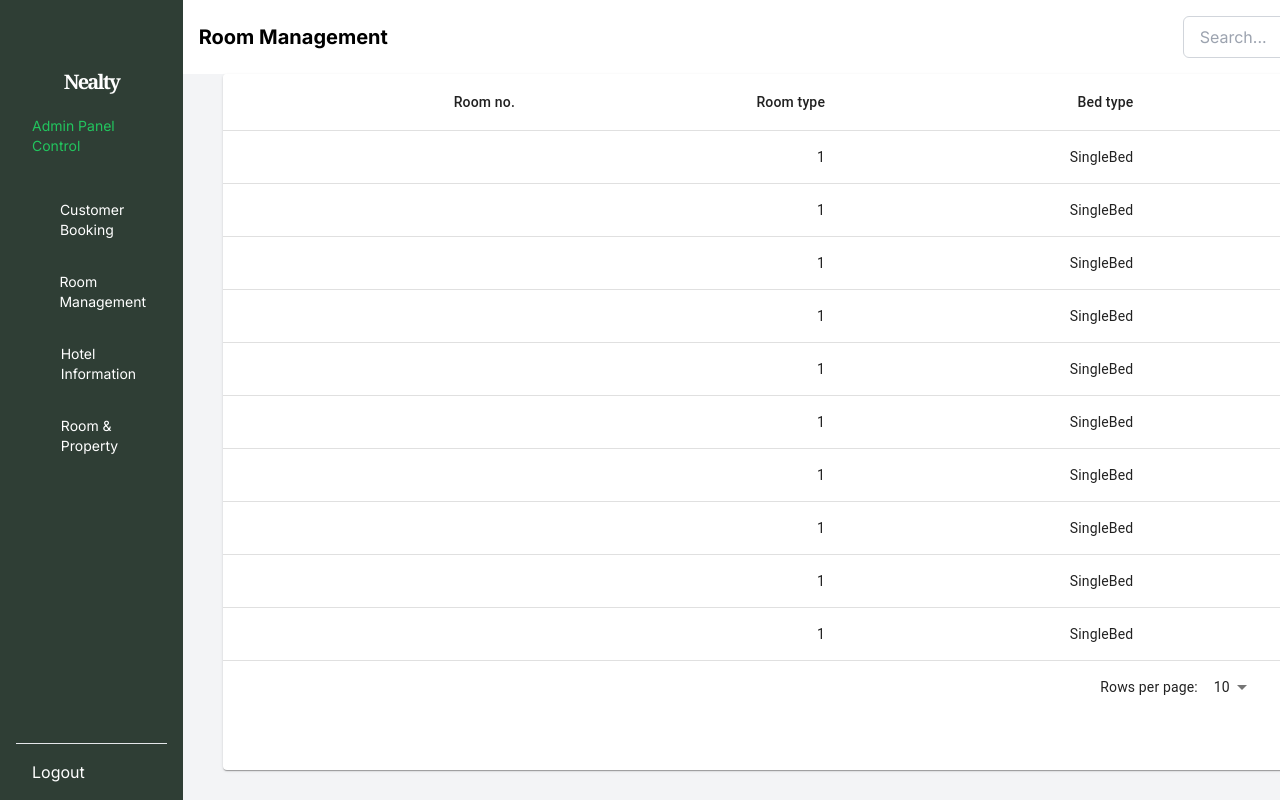
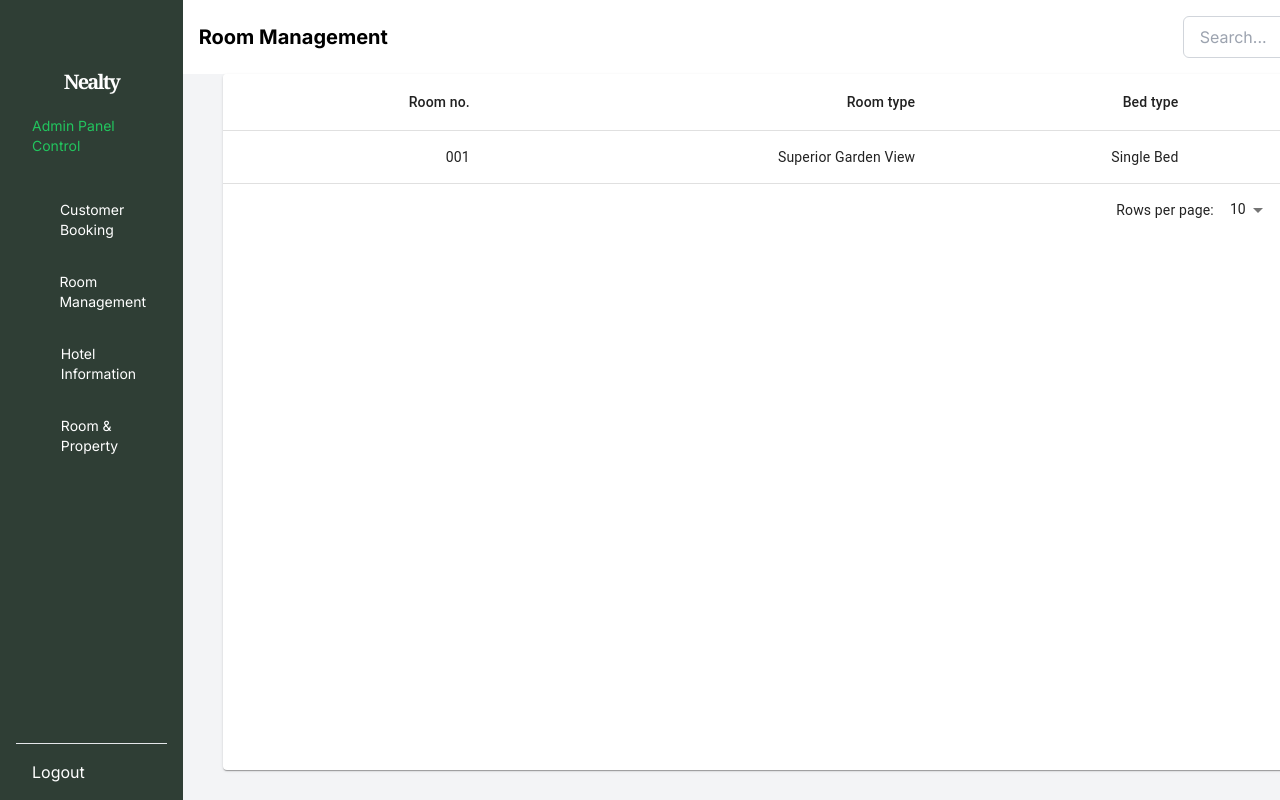
Before and after one commit to L1laX/Grand-final-project-neatly-hotel-teal, a Next.js app: page /admin/room_management in a window 1280 px wide. Shown: the top 800 px of the page. Built offline with nearby package versions, Linux system fonts and the light colour scheme.

Commit message:
update:daminpanel

```diff
--- a/src/app/admin/booking/page.jsx
+++ b/src/app/admin/booking/page.jsx
@@ -179,6 +179,7 @@ function CustomerBooking() {
                       key={column.id}
                       align={column.align}
                       style={{ minWidth: column.minWidth }}
+                      className="bg-gray-200 font-bold"
                     >
                       {column.label}
                     </TableCell>
--- a/src/app/admin/hotel_info/page.jsx
+++ b/src/app/admin/hotel_info/page.jsx
@@ -1,12 +1,22 @@
 "use client";
 import React from "react";
 import Sidebar from "../Sidebar/page";
+import NavBarAdmin3 from "@/components/navbar_admin3/navbar3";
+import Card from "@mui/material/Card";
+import CardContent from "@mui/material/CardContent";
 
 const HotelInfo = () => {
   return (
     <div className="flex flex-row bg-gray-100">
       <Sidebar />
-      <div>This is Hotel Information page</div>
+      <div className="flex-col">
+        <NavBarAdmin3 />
+
+        <div className=" flex w-[1200px] ">This is Hotel Information page</div>
+        <Card className=" h-[550px] w-[1080px] " variant="outlined">
+          {"Content"}
+        </Card>
+      </div>
     </div>
   );
 };
--- a/src/app/admin/room_management/page.jsx
+++ b/src/app/admin/room_management/page.jsx
@@ -20,7 +20,7 @@ const columns = [
     format: (value) => value.toLocaleString("en-US"),
   },
   {
-    id: "amount",
+    id: "roomType",
     label: "Room type",
     minWidth: 100,
     align: "right",
@@ -31,112 +31,28 @@ const columns = [
     label: "Bed type",
     minWidth: 100,
     align: "right",
-    format: (value) => value.toFixed(2),
+    format: (value) => value.toLocaleString("en-US"),
   },
   {
     id: "status",
     label: "Status",
     minWidth: 100,
     align: "right",
-    format: (value) => value.toFixed(2),
+    format: (value) => value.toLocaleString("en-US"),
   },
 ];
 
-function createData(name, guest, roomType, amount, bedType, checkIn, checkOut) {
-  return { name, guest, roomType, amount, bedType, checkIn, checkOut };
+function createData(roomNo, roomType, bedType, status) {
+  return {
+    roomNo,
+    roomType,
+    bedType,
+    status,
+  };
 }
 
 const rows = [
-  createData(
-    "Chayanon",
-    "2",
-    "Superior Garden View",
-    "1",
-    "SingleBed",
-    "Th,19 Oct 2022",
-    "Fri , 20 Oct 2022",
-  ),
-  createData(
-    "Chayanon",
-    "2",
-    "Superior Garden View",
-    "1",
-    "SingleBed",
-    "Th,19 Oct 2022",
-    "Fri , 20 Oct 2022",
-  ),
-  createData(
-    "Chayanon",
-    "2",
-    "Superior Garden View",
-    "1",
-    "SingleBed",
-    "Th,19 Oct 2022",
-    "Fri , 20 Oct 2022",
-  ),
-  createData(
-    "Chayanon",
-    "2",
-    "Superior Garden View",
-    "1",
-    "SingleBed",
-    "Th,19 Oct 2022",
-    "Fri , 20 Oct 2022",
-  ),
-  createData(
-    "Chayanon",
-    "2",
-    "Superior Garden View",
-    "1",
-    "SingleBed",
-    "Th,19 Oct 2022",
-    "Fri , 20 Oct 2022",
-  ),
-  createData(
-    "Chayanon",
-    "2",
-    "Superior Garden View",
-    "1",
-    "SingleBed",
-    "Th,19 Oct 2022",
-    "Fri , 20 Oct 2022",
-  ),
-  createData(
-    "Chayanon",
-    "2",
-    "Superior Garden View",
-    "1",
-    "SingleBed",
-    "Th,19 Oct 2022",
-    "Fri , 20 Oct 2022",
-  ),
-  createData(
-    "Chayanon",
-    "2",
-    "Superior Garden View",
-    "1",
-    "SingleBed",
-    "Th,19 Oct 2022",
-    "Fri , 20 Oct 2022",
-  ),
-  createData(
-    "Chayanon",
-    "2",
-    "Superior Garden View",
-    "1",
-    "SingleBed",
-    "Th,19 Oct 2022",
-    "Fri , 20 Oct 2022",
-  ),
-  createData(
-    "Chayanon",
-    "2",
-    "Superior Garden View",
-    "1",
-    "SingleBed",
-    "Th,19 Oct 2022",
-    "Fri , 20 Oct 2022",
-  ),
+  createData("001", "Superior Garden View", "Single Bed", "Occupied"),
 ];
 
 function RoomManagement() {
@@ -170,6 +86,7 @@ function RoomManagement() {
                       key={column.id}
                       align={column.align}
                       style={{ minWidth: column.minWidth }}
+                      className="bg-gray-200 font-bold"
                     >
                       {column.label}
                     </TableCell>
--- /dev/null
+++ b/src/components/navbar_admin3/navbar3.jsx
@@ -0,0 +1,34 @@
+import React from "react";
+import PrimaryBtn from "../common/PrimaryBtn";
+
+const NavBarAdmin3 = () => {
+  return (
+    <nav
+      className="border- #E4E6ED  w-[1350px]
+bg-white p-4"
+    >
+      <div className="flex items-center justify-between">
+        <div className="text-xl font-bold text-black">Hotel Information</div>
+
+        <div className="flex items-center">
+          {/* Search Input */}
+          <div className="mr-4">
+            <PrimaryBtn
+              type="text"
+              btnName={"Update"}
+              className="
+                rounded-md border
+                border-gray-300 px-4
+                py-2
+                focus:outline-none
+                focus:ring-2
+                focus:ring-blue-400"
+            />
+          </div>
+        </div>
+      </div>
+    </nav>
+  );
+};
+
+export default NavBarAdmin3;
```
